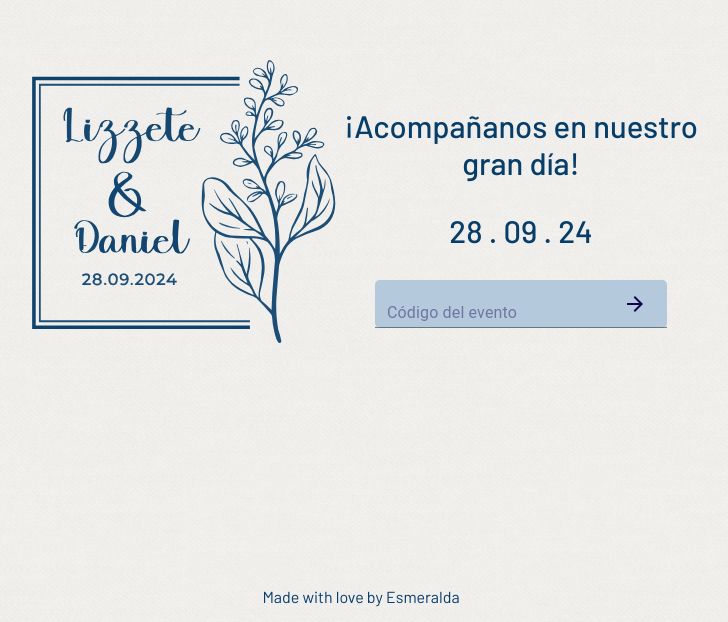
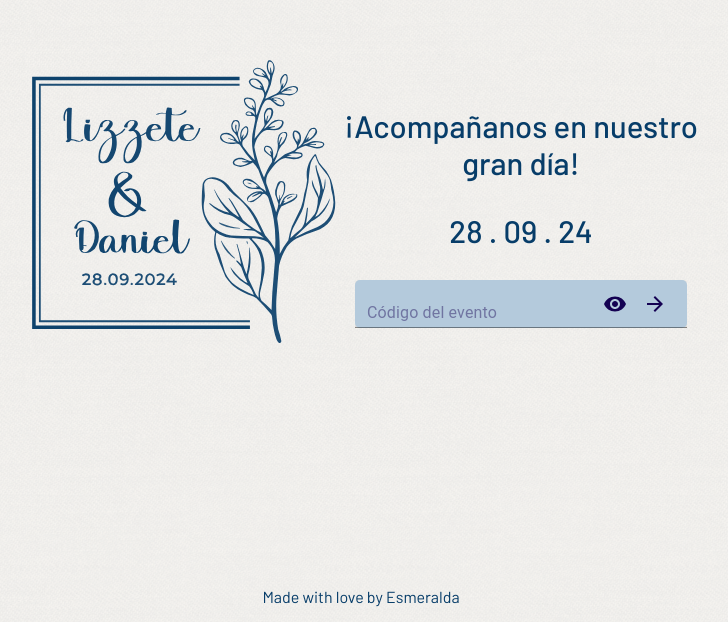
Before and after one commit to Esmi92/liz-danyW, a React (Create React App) app: page / in a window 1280 px wide. Shown: the part 178-800 px from the top of the page, without its empty margins (279-1007 px from the left). Built offline with nearby package versions, Linux system fonts and the light colour scheme.

Commit message:
password view

```diff
--- a/src/Page.css
+++ b/src/Page.css
@@ -6,6 +6,10 @@
   background-color: #f9f7f3;
   font-family: 'Barlow';
   color: #073D69;
+}
+
+::-ms-reveal {
+  display: none;
 }
 
 .App-logo {
--- a/src/pages/LandingPage.js
+++ b/src/pages/LandingPage.js
@@ -1,6 +1,8 @@
 import { useState } from 'react';
 import ArrowForwardIcon from '@mui/icons-material/ArrowForward';
 import IconButton from '@mui/material/IconButton';
+import VisibilityIcon from '@mui/icons-material/Visibility';
+import VisibilityOffIcon from '@mui/icons-material/VisibilityOff';
 import InputAdornment from '@mui/material/InputAdornment';
 import TextField from '@mui/material/TextField';
 
@@ -14,6 +16,7 @@ function LandingPage() {
 
     const [input, setInput] = useState("")
     const [isError, setIsError] = useState(false)
+    const [viewPass, setViewPass] = useState(false)
     const navigate = useNavigate();
 
     const onChange = (e) => {
@@ -47,7 +50,7 @@ function LandingPage() {
                         onChange={onChange}
                         onKeyDown={redirectEnter}
                         id="event-password"
-                        type="password"
+                        type={viewPass ? "text" : "password"}
                         size="small"
                         error={isError}
                         helperText={isError ? "código incorrecto" : null}
@@ -64,6 +67,28 @@ function LandingPage() {
                         }}
                         InputProps={{
                             endAdornment: <InputAdornment position="end">
+                                <IconButton
+                                    onClick={() => {
+                                        if (viewPass) {
+                                            setViewPass(false)
+                                        } else {
+                                            setViewPass(true)
+                                        }
+                                    }}
+                                    sx={{
+                                        "&:hover": {
+                                            backgroundColor: "#D9E0E6",
+                                            opacity: 0.75
+                                        }
+                                    }}>
+                                    {viewPass
+                                        ? <VisibilityOffIcon sx={{
+                                            color: "#140152"
+                                        }} />
+                                        : <VisibilityIcon sx={{
+                                            color: "#140152"
+                                        }} />}
+                                </IconButton>
                                 <IconButton
                                     onClick={redirectClick}
                                     sx={{
```
